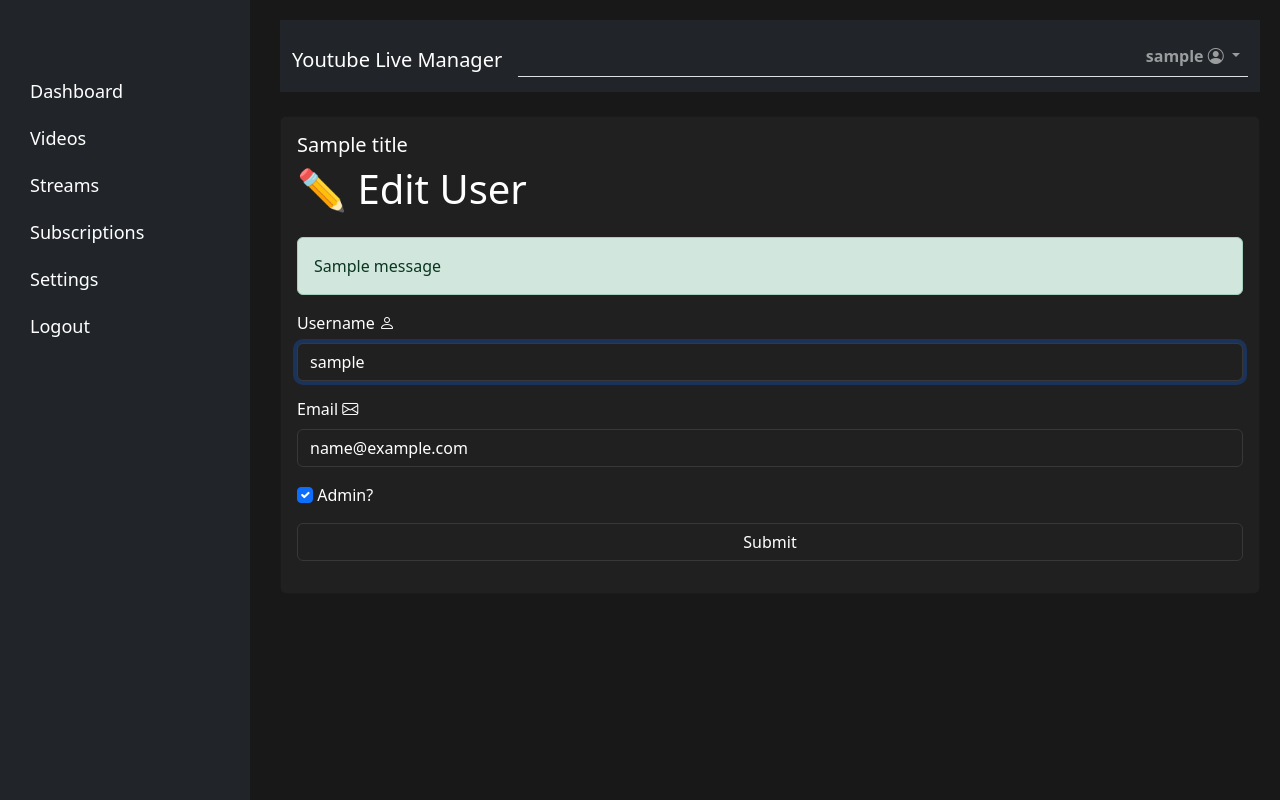
After one commit to arifpambudi242/youtube_stream_manager, a Flask app: template app/templates/edit_user.html in a window 1280 px wide. The commit adds this page. Run offline with Flask 3, Linux system fonts and the light colour scheme; tables that the repository leaves empty hold one stand-in row (values such as "Sample post"); the template is opened without the code that fills it: values that come from a table or form of the project are taken from there, most other values are stand-ins (such as "Sample title", 1, 10 or a date in 2020); one stand-in notice (Sample message) is shown; parts of the project's set-up code (start-up, migrations or seed data) failed here and were passed over; some libraries are stand-ins or nearby versions.

Commit message:
fungsi user lengkap

```diff
--- a/app/forms.py
+++ b/app/forms.py
@@ -57,3 +57,38 @@
 class SubscriptionForm(FlaskForm):
     subscription_type_id = SelectField('Subscription Type', coerce=int, validators=[DataRequired()])
     submit = SubmitField('Subscribe')
+
+class SubscriptionTypeForm(FlaskForm):
+    name = StringField('Name', validators=[DataRequired(), Length(min=4, max=150)])
+    price = StringField('Price', validators=[DataRequired(), Length(min=1, max=10)])
+    duration = StringField('Duration', validators=[DataRequired(), Length(min=1, max=10)])
+    submit = SubmitField('Add Subscription Type')
+
+class PaymentForm(FlaskForm):
+    subscription_id = HiddenField('Subscription ID', validators=[DataRequired()])
+    submit = SubmitField('Pay')
+
+class TopUpForm(FlaskForm):
+    nominal = StringField('Nominal', validators=[DataRequired(), Length(min=1, max=10)])
+    submit = SubmitField('Top Up')
+
+class UserForm(FlaskForm):
+    username = StringField('Username', validators=[DataRequired(), Length(min=4, max=150)])
+    email = StringField('Email', validators=[DataRequired(), Email(), Length(min=4, max=150)])
+    password = PasswordField('Password', validators=[DataRequired(), Length(min=8, max=100)])
+    password_confirm = PasswordField('Konfirmasi Password', validators=[DataRequired(), Length(min=8, max=100), EqualTo('password', message='Password harus sesuai')])
+    is_admin = BooleanField('Admin?')
+    submit = SubmitField('Submit')
+
+class EditUserFormAdmin(FlaskForm):
+    username = StringField('Username', validators=[DataRequired(), Length(min=4, max=150)])
+    email = StringField('Email', validators=[DataRequired(), Email(), Length(min=4, max=150)])
+    is_admin = BooleanField('Admin?')
+    submit = SubmitField('Submit')
+
+class EditUserForm(FlaskForm):
+    username = StringField('Username', validators=[DataRequired(), Length(min=4, max=150)])
+    email = StringField('Email', validators=[DataRequired(), Email(), Length(min=4, max=150)])
+    password = PasswordField('Password', validators=[Length(min=8, max=100)])
+    password_confirm = PasswordField('Konfirmasi Password', validators=[EqualTo('password', message='Password harus sesuai')])
+    submit = SubmitField('Submit')
--- a/app/routes.py
+++ b/app/routes.py
@@ -123,7 +123,7 @@
     form = RegisterForm()
     user = {'username': '', 'email': ''}
     is_admin_exists = User.query.filter_by(is_admin=True).first()
-    if request.method == 'POST':
+    if request.method == 'POST' and form.validate_on_submit():
         try:
             username = request.form['username']
             email = request.form['email']
@@ -194,7 +194,7 @@
     wait_time = 5
     if get_session_user_id() is not None:
         return redirect(url_for('index'))
-    if request.method == 'POST':
+    if request.method == 'POST' and form.validate_on_submit():
         if '@' in request.form['username_email']:
             email = request.form['username_email']
             user = User.query.filter_by(email=email).first()
@@ -338,7 +338,7 @@
 @app.route('/edit_video/<int:id>', methods=['GET', 'POST'])
 @login_required
 @subscription_required
-@disabled_function
+# @disabled_function
 def edit_video(id):
     video = Videos.query.get(id)
     user = User.query.get(get_session_user_id())
@@ -480,7 +480,7 @@
 @app.route('/edit_stream/<int:id>', methods=['GET', 'POST'])
 @login_required
 @subscription_required
-@disabled_function
+# @disabled_function
 def edit_stream(id):
     stream = Streams.query.get(id)
     user = User.query.get(get_session_user_id())
@@ -713,3 +713,172 @@
         return jsonify({'status': 'success', 'message': 'Berhasil menonaktifkan subscription'}), 200
     else:
         return jsonify({'status': 'error', 'message': 'Subscription tidak ditemukan'}), 404
+
+@app.route('/users', methods=['GET', 'POST'])
+@login_admin_required
+def users():
+    form = UserForm()
+    if request.method == 'POST' and form.validate_on_submit():
+        username = request.form['username']
+        email = request.form['email']
+        password = request.form['password']
+        password_confirm = request.form['password_confirm']
+        if username == '':
+            flash('Username tidak boleh kosong', 'error')
+            return redirect(url_for('users'))
+        if email == '':
+            flash('Email tidak boleh kosong', 'error')
+            return redirect(url_for('users'))
+        if password == '':
+            flash('Password tidak boleh kosong', 'error')
+            return redirect(url_for('users'))
+        if password_confirm == '':
+            flash('Konfirmasi password tidak boleh kosong', 'error')
+            return redirect(url_for('users'))
+        if password != password_confirm:
+            flash('Password dan konfirmasi password tidak sama', 'error')
+            return redirect(url_for('users'))
+        is_admin = request.form.get('is_admin') == 'y'
+        user = User(username=username, email=email, is_admin=is_admin)
+        user.set_password(password)
+        db.session.add(user)
+        db.session.commit()
+        return redirect(url_for('users'))
+    users = User.query.all()
+    return render_template('users.html', users=users, form=form)
+
+@app.route('/delete_user/<int:id>', methods=['GET'])
+@login_admin_required
+def delete_user(id):
+    user = User.query.get(id)
+    if user:
+        db.session.delete(user)
+        db.session.commit()
+        return jsonify({'status': 'success', 'message': 'Berhasil menghapus user'}), 200
+    else:
+        return jsonify({'status': 'error', 'message': 'User tidak ditemukan'}), 404
+
+@app.route('/edit_user/<int:id>', methods=['GET', 'POST'])
+@login_admin_required
+def edit_user(id):
+    user = User.query.get(id)
+    form = UserForm()
+    if request.method == 'POST' and form.validate_on_submit():
+        username = request.form['username']
+        email = request.form['email']
+        password = request.form['password']
+        confirm_password = request.form['confirm_password']
+        if username == '':
+            flash('Username tidak boleh kosong', 'error')
+            return redirect(url_for('edit_user', id=id))
+        if email == '':
+            flash('Email tidak boleh kosong', 'error')
+            return redirect(url_for('edit_user', id=id))
+        if password and password != '':
+            if password != confirm_password:
+                flash('Password dan konfirmasi password tidak sama', 'error')
+                return redirect(url_for('edit_user', id=id))
+        is_admin = request.form.get('is_admin') == 'y'
+        user.username = username
+        user.email = email
+        user.is_admin = is_admin
+        if password:
+            user.set_password(password)
+        db.session.commit()
+        return redirect(url_for('users'))
+    return render_template('edit_user.html', form=form, user_=user)
+
+@app.route('/activate_user/<int:id>', methods=['GET'])
+@login_admin_required
+def activate_user(id):
+    user = User.query.get(id)
+    if user:
+        user.is_active = True
+        db.session.commit()
+        return jsonify({'status': 'success', 'message': 'Berhasil mengaktifkan user'}), 200
+    else:
+        return jsonify({'status': 'error', 'message': 'User tidak ditemukan'}), 404
+
+@app.route('/deactivate_user/<int:id>', methods=['GET'])
+@login_admin_required
+def deactivate_user(id):
+    if id == get_session_user_id():
+        return jsonify({'status': 'error', 'message': 'Tidak bisa menonaktifkan user sendiri'}), 403
+    user = User.query.filter_by(id=id).first()
+    if user:
+        user.is_active = False
+        db.session.commit()
+        return jsonify({'status': 'success', 'message': 'Berhasil menonaktifkan user'}), 200
+    else:
+        return jsonify({'status': 'error', 'message': 'User tidak ditemukan'}), 404
+
+#  revoke_admin
+@app.route('/revoke_admin/<int:id>', methods=['GET'])
+@login_admin_required
+def revoke_admin(id):
+    if id == get_session_user_id():
+        return jsonify({'status': 'error', 'message': 'Tidak bisa mencabut hak admin sendiri'}), 403
+    user = User.query.filter_by(id=id).first()
+    if user:
+        user.is_admin = False
+        db.session.commit()
+        return jsonify({'status': 'success', 'message': 'Berhasil mencabut hak admin user'}), 200
+    else:
+        return jsonify({'status': 'error', 'message': 'User tidak ditemukan'}), 404
+
+# grant_admin
+@app.route('/grant_admin/<int:id>', methods=['GET'])
+@login_admin_required
+def grant_admin(id):
+    user = User.query.filter_by(id=id).first()
+    if user:
+        user.is_admin = True
+        db.session.commit()
+        return jsonify({'status': 'success', 'message': 'Berhasil memberikan hak admin user'}), 200
+    else:
+        return jsonify({'status': 'error', 'message': 'User tidak ditemukan'}), 404
+
+# reset_password
+@app.route('/reset_password/<int:id>', methods=['GET'])
+@login_required
+def reset_password(id):
+    logged_in_user = User.query.filter_by(id=get_session_user_id()).first()
+    user = User.query.filter_by(id=id).first()
+    if user:
+        if user.id != get_session_user_id() and not logged_in_user.is_admin:
+            return jsonify({'status': 'error', 'message': 'Anda tidak memiliki akses'}), 403
+        user.set_password('password')
+        db.session.commit()
+        return jsonify({'status': 'success', 'message': 'Berhasil mereset password user'}), 200
+    else:
+        return jsonify({'status': 'error', 'message': 'User tidak ditemukan'}), 404
+
+
+# settings
+@app.route('/settings', methods=['GET', 'POST'])
+@login_required
+def settings():
+    form = EditUserForm()
+    user = User.query.get(get_session_user_id())
+    if request.method == 'POST' and form.validate_on_submit():
+        username = request.form['username']
+        email = request.form['email']
+        password = request.form['password']
+        confirm_password = request.form['confirm_password']
+        if username == '':
+            return jsonify({'status': 'error', 'message': 'Username tidak boleh kosong'}), 400
+        if email == '':
+            return jsonify({'status': 'error', 'message': 'Email tidak boleh kosong'}), 400
+        if password and password != '':
+            if password != confirm_password:
+                return jsonify({'status': 'error', 'message': 'Password dan konfirmasi password tidak sama'}), 400
+        user.username = username
+        user.email = email
+        if password:
+            user.set_password(password)
+        try:
+            db.session.commit()
+            return jsonify({'status': 'success', 'message': 'Berhasil mengupdate user'}), 200
+        except Exception as e:
+            return jsonify({'status': 'error', 'message': f'Error: {e}'}), 500
+    return render_template('settings.html', form=form)
--- a/app/templates/base.html
+++ b/app/templates/base.html
@@ -153,7 +153,7 @@
                 <div class="sidebar bg-dark">
                     <a href="/">Dashboard</a>
                     {% if is_admin %}
-                    <a href="/">Users</a>
+                    <a href="{{ url_for('users') }}">Users</a>
                     {% endif %}
                     {% if not user.username %}
                     <a href="{{ url_for('register') }}">Register</a>
@@ -164,7 +164,7 @@
                     <a href="{{ url_for('streams') }}">Streams</a>
                     <!-- settings -->
                     <a href="{{ url_for('subscriptions') }}">Subscriptions</a>
-                    <a href="#">Settings</a>
+                    <a href="{{ url_for('settings') }}">Settings</a>
                     <a class="logout" href="{{ url_for('logout') }}">Logout</a>
                     {% endif %}
                 </div>
@@ -176,7 +176,7 @@
             <h4 class="text-center"></h4>
             <a href="/">Dashboard</a>
             {% if is_admin %}
-            <a href="/">Users</a>
+            <a href="{{ url_for('users') }}">Users</a>
             {% endif %}
             {% if not user.username %}
             <a href="{{ url_for('register') }}">Register</a>
@@ -187,7 +187,7 @@
             <a href="{{ url_for('streams') }}">Streams</a>
             <!-- settings -->
             <a href="{{ url_for('subscriptions') }}">Subscriptions</a>
-            <a href="#">Settings</a>
+            <a href="{{ url_for('settings') }}">Settings</a>
             <a class="logout" href="{{ url_for('logout') }}">Logout</a>
             {% endif %}
         </div>
--- a/app/templates/edit_stream.html
+++ b/app/templates/edit_stream.html
@@ -27,7 +27,7 @@
             {{ form.deskripsi(class="form-control") }}
             <!-- set value -->
             <script>
-                document.querySelector('textarea[name="deskripsi"]').value = "{{ stream.deskripsi }}";
+                $('textarea[name="deskripsi"]').text("{{ stream.deskripsi }}");
             </script>
         </div>
         <div class="mb-3">
--- /dev/null
+++ b/app/templates/edit_user.html
@@ -0,0 +1,40 @@
+{% extends 'base.html' %}
+{% block content %}
+    <h1 class="mb-4">✏️ Edit User</h1>
+
+    <!-- Alert for flash messages -->
+    {% with messages = get_flashed_messages(with_categories=True) %}
+        {% if messages %}
+            {% for category, message in messages %}
+                <div class="alert alert-{% if category == 'error' %}danger{% else %}{{ category }}{% endif %}">{{ message }}</div>
+            {% endfor %}
+        {% endif %}
+    {% endwith %}
+
+    <form action="{{ url_for('edit_user', id=user_.id) }}" method="post">
+        {{ form.hidden_tag() }}
+        <div class="mb-3">
+            {{ form.username.label(class="form-label") }} <i class="bi bi-person"></i>
+            {{ form.username(class="form-control", autofocus=True, value=user_.username if user_ else '') }}
+        </div>
+        <div class="mb-3">
+            {{ form.email.label(class="form-label") }} <i class="bi bi-envelope"></i>
+            {{ form.email(class="form-control", value=user_.email if user else '') }}
+        </div>
+        <div class="mb-3">
+            {{ form.is_admin(class="form-check-input", checked=user_.is_admin) }}
+            {{ form.is_admin.label(class="form-check-label") }}
+        </div>
+        <div class="mb-3">
+            {{ form.submit(class="btn btn-success form-control") }}
+        </div>
+    </form>
+{% endblock %}
+
+{% block scripts %}
+<script>
+    $(document).ready(function () {
+        $('input[name="username"]').focus();
+    });
+</script>
+{% endblock %}
```
Also changed, not shown: app/templates/login.html (+10 -0 lines), app/templates/register.html (+21 -0 lines), app/templates/settings.html (added, +87 -0 lines), app/templates/users.html (added, +283 -0 lines).
